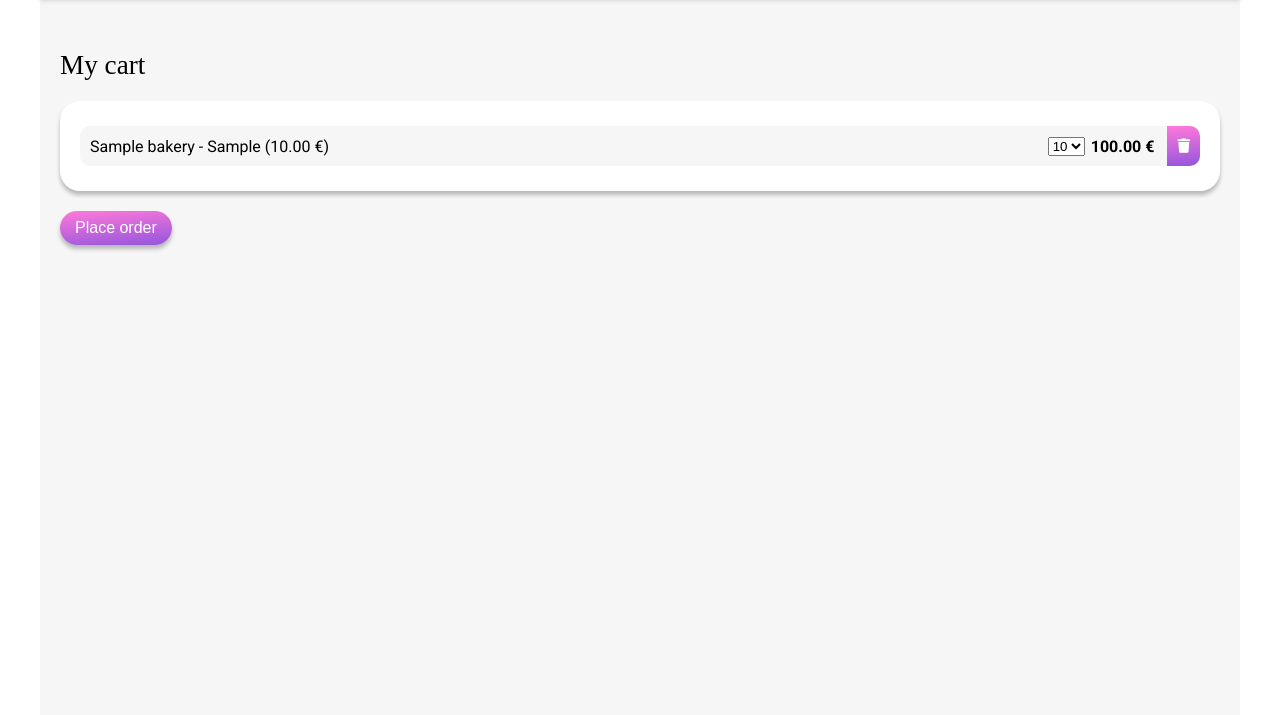
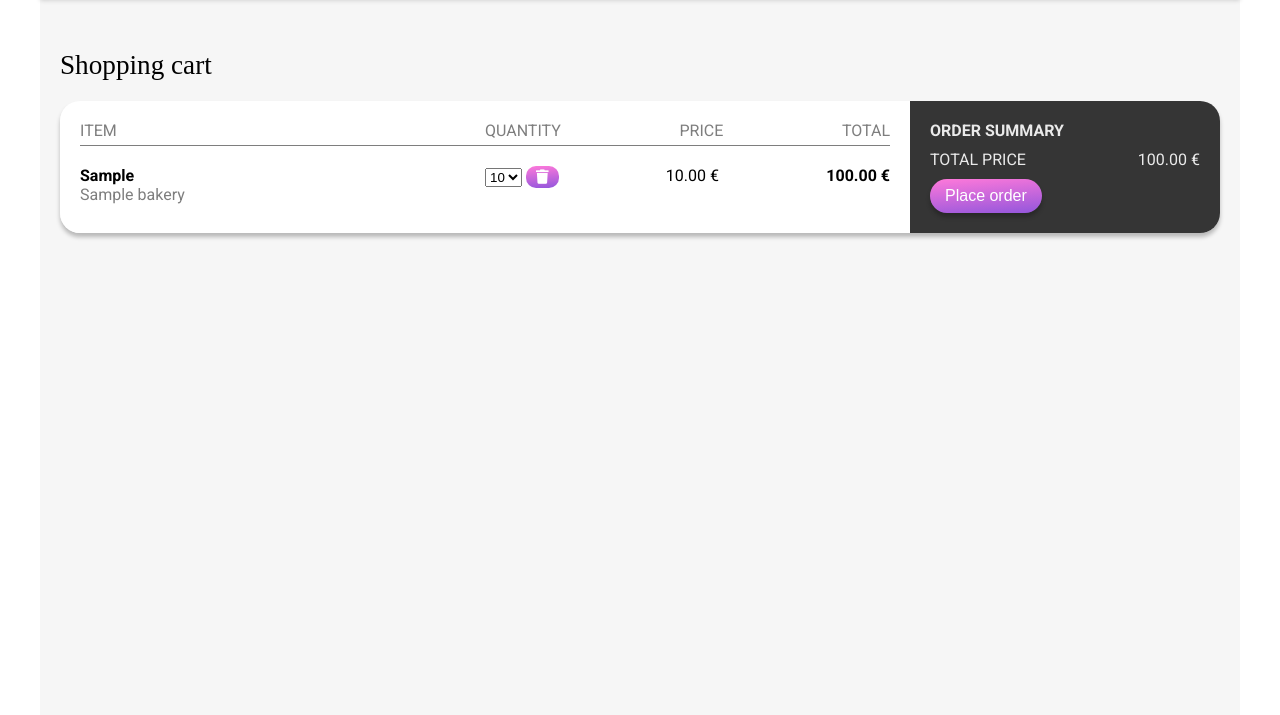
Before and after one commit to mathieuc22/capstone, a Django app: page /cart in a window 1280 px wide. Shown: the part 85-800 px from the top of the page. Run offline with Django 3.2, Linux system fonts and the light colour scheme; a user stored in the database is signed in; tables that the repository leaves empty hold one stand-in row (values such as "Sample post"); some libraries are stand-ins or nearby versions; some web fonts are replaced.

Commit message:
Cart redesign

```diff
--- a/capstone/boulange/sass/pages/_cart.scss
+++ b/capstone/boulange/sass/pages/_cart.scss
@@ -1,49 +1,92 @@
-.cart {
-  background-color: white;
+.cart-container {
+  display: flex;
   border-radius: 20px;
-  transition: 0.3s;
-  text-decoration: none;
-  color: black;
-  position: relative;
-  transition: box-shadow 0.3s ease-in-out;
-  padding: 20px;
+  overflow: hidden;
   margin-top: 20px;
   margin-bottom: 20px;
   @include card-shadow;
+
+  @media (max-width: 599px) {
+    flex-direction: column;
+  }
+}
+
+.cart {
+  flex: 3;
+  background-color: white;
+  color: black;
+  position: relative;
+  padding: 20px;
+}
+
+.cart-header {
+  display: flex;
+  justify-content: space-between;
+  text-transform: uppercase;
+  color: $span-color;
+  padding-bottom: 5px;
+  border-bottom: 1px solid $span-color;
+  margin-bottom: 15px;
+  @media (max-width: 599px) {
+    display: none;
+  }
+
   &__item {
-    background-color: $background-clear-color;
-    border-radius: 10px;
-    overflow: hidden;
-    margin: 5px 0;
+    flex: 1;
+  }
+
+  &__info {
+    flex: 1;
     display: flex;
     justify-content: space-between;
-    min-height: 40px;
   }
-  &__content {
-    flex: auto;
-    padding: 10px;
+}
+
+.cart-item {
+  padding-top: 5px;
+  padding-bottom: 5px;
+  display: flex;
+  justify-content: space-between;
+  @media (max-width: 599px) {
+    flex-direction: column;
+    gap: 5px;
+  }
+
+  &__item {
+    flex: 1;
+    @media (max-width: 599px) {
+      width: 100%;
+      display: flex;
+      gap: 10px;
+    }
+  }
+
+  &__info {
+    flex: 1;
     display: flex;
     justify-content: space-between;
-    flex-wrap: wrap;
-    align-items: center;
   }
-  &__info {
-    display: flex;
-    justify-content: space-around;
-    > * {
-      margin: 0 3px;
-    }
+
+  &__pastry {
+    font-weight: 700;
   }
-  &__delete-item {
+
+  &__bakery {
+    color: #7e7e7e;
+  }
+
+  &__delete {
     text-decoration: none;
     font-size: 0.9em;
-    padding: 0 10px;
-    cursor:pointer;
+    padding: 3px 10px;
+    cursor: pointer;
     text-align: center;
     color: white;
     background: $primaire-color;
     background: linear-gradient(355deg, $primaire-color, $secondaire-color);
     border: none;
+    border-radius: 10px;
+
     &:active {
       transform: scale(110%);
     }
@@ -52,4 +95,35 @@
       opacity: 90%;
     }
   }
+
+  &__total {
+    font-weight: 700;
+  }
 }
+
+.order-summary {
+  flex: 1;
+  gap: 10px;
+  background-color: $background-color;
+  display: flex;
+  flex-direction: column;
+  justify-content: space-between;
+  padding: 20px;
+  color: $background-light-color;
+
+  @media (max-width: 599px) {
+    align-items: center;
+  }
+
+  &__title {
+    text-transform: uppercase;
+    font-weight: 700;
+  }
+
+  &__cost {
+    text-transform: uppercase;
+    display: flex;
+    justify-content: space-between;
+    flex-wrap: wrap;
+  }
+}
--- a/capstone/boulange/static/boulange/main.js
+++ b/capstone/boulange/static/boulange/main.js
@@ -39,7 +39,7 @@ document.addEventListener('DOMContentLoaded', function() {
   const changeQuantity = document.querySelectorAll('.pastryQuantity')
   if (changeQuantity) {
     changeQuantity.forEach(select => { select.addEventListener('change', (event) => updateQuantity(event)) });
-    document.querySelectorAll('.cart__delete-item').forEach(form => { form.addEventListener('click', (event) => delete_item(event)) });
+    document.querySelectorAll('.cart-item__delete').forEach(form => { form.addEventListener('click', (event) => delete_item(event)) });
   }
   // Call the like API
   const likeBakeries = document.querySelectorAll('.like-bakery')
@@ -194,6 +194,7 @@ function updateQuantity(event) {
       // Print result
       console.log(result);
       updateCartQuantity(result.cart_qty);
+      document.querySelector('.order-summary__price').innerHTML = `${ result.cart_total_price } €`;
   });
 
   const price = Number(document.querySelector(`#pastryPrice-${id}`).innerHTML.replace(" €",""));
@@ -208,6 +209,7 @@ function delete_item(event) {
   const id = event.currentTarget.id.split('delete-')[1]
   const deleteItem = document.querySelector(`#${event.currentTarget.id}`)
   const placeOrder = document.querySelector('#order')
+  const totalPrice = document.querySelector('.cart__price')
 
   fetch(`/cart/delete/${id}`, {
     method: 'DELETE',
@@ -221,13 +223,16 @@ function delete_item(event) {
       // Print result
       console.log(result);
       if(result.cart_qty){
-        deleteItem.parentElement.remove();
+        deleteItem.parentElement.parentElement.parentElement.remove();
       }
       else {
-        deleteItem.parentElement.parentElement.remove();
+
+        const totalPrice = document.querySelector('.cart-container')
         placeOrder.remove();
+        totalPrice.remove();
       }
       updateCartQuantity(result.cart_qty);
+      document.querySelector('.order-summary__price').innerHTML = `${ result.cart_total_price } €`;
   });
 
 }
--- a/capstone/boulange/static/boulange/style.css
+++ b/capstone/boulange/static/boulange/style.css
@@ -815,60 +815,131 @@ footer a {
   transform: scale(110%);
 }
 
-.cart {
-  background-color: white;
+.cart-container {
+  display: flex;
   border-radius: 20px;
-  transition: 0.3s;
-  text-decoration: none;
-  color: black;
-  position: relative;
-  transition: box-shadow 0.3s ease-in-out;
-  padding: 20px;
+  overflow: hidden;
   margin-top: 20px;
   margin-bottom: 20px;
   box-shadow: 0 4px 4px 0 rgba(0, 0, 0, 0.25);
 }
-.cart__item {
-  background-color: #f6f6f6;
-  border-radius: 10px;
-  overflow: hidden;
-  margin: 5px 0;
+@media (max-width: 599px) {
+  .cart-container {
+    flex-direction: column;
+  }
+}
+
+.cart {
+  flex: 3;
+  background-color: white;
+  color: black;
+  position: relative;
+  padding: 20px;
+}
+
+.cart-header {
   display: flex;
   justify-content: space-between;
-  min-height: 40px;
+  text-transform: uppercase;
+  color: #7e7e7e;
+  padding-bottom: 5px;
+  border-bottom: 1px solid #7e7e7e;
+  margin-bottom: 15px;
 }
-.cart__content {
-  flex: auto;
-  padding: 10px;
+@media (max-width: 599px) {
+  .cart-header {
+    display: none;
+  }
+}
+.cart-header__item {
+  flex: 1;
+}
+.cart-header__info {
+  flex: 1;
   display: flex;
   justify-content: space-between;
-  flex-wrap: wrap;
-  align-items: center;
 }
-.cart__info {
+
+.cart-item {
+  padding-top: 5px;
+  padding-bottom: 5px;
   display: flex;
-  justify-content: space-around;
+  justify-content: space-between;
 }
-.cart__info > * {
-  margin: 0 3px;
+@media (max-width: 599px) {
+  .cart-item {
+    flex-direction: column;
+    gap: 5px;
+  }
 }
-.cart__delete-item {
+.cart-item__item {
+  flex: 1;
+}
+@media (max-width: 599px) {
+  .cart-item__item {
+    width: 100%;
+    display: flex;
+    gap: 10px;
+  }
+}
+.cart-item__info {
+  flex: 1;
+  display: flex;
+  justify-content: space-between;
+}
+.cart-item__pastry {
+  font-weight: 700;
+}
+.cart-item__bakery {
+  color: #7e7e7e;
+}
+.cart-item__delete {
   text-decoration: none;
   font-size: 0.9em;
-  padding: 0 10px;
+  padding: 3px 10px;
   cursor: pointer;
   text-align: center;
   color: white;
   background: #9356DC;
   background: linear-gradient(355deg, #9356DC, #FF79DA);
   border: none;
+  border-radius: 10px;
   transition: box-shadow 0.3s ease-in-out;
 }
-.cart__delete-item:active {
+.cart-item__delete:active {
   transform: scale(110%);
 }
-.cart__delete-item:hover {
+.cart-item__delete:hover {
   opacity: 90%;
+}
+.cart-item__total {
+  font-weight: 700;
+}
+
+.order-summary {
+  flex: 1;
+  gap: 10px;
+  background-color: #353535;
+  display: flex;
+  flex-direction: column;
+  justify-content: space-between;
+  padding: 20px;
+  color: #eaeaea;
+}
+@media (max-width: 599px) {
+  .order-summary {
+    align-items: center;
+  }
+}
+.order-summary__title {
+  text-transform: uppercase;
+  font-weight: 700;
+}
+.order-summary__cost {
+  text-transform: uppercase;
+  display: flex;
+  justify-content: space-between;
+  flex-wrap: wrap;
 }
 
 .order__subtitle {
--- a/capstone/boulange/templates/boulange/cart.html
+++ b/capstone/boulange/templates/boulange/cart.html
@@ -3,35 +3,64 @@
 
 {% block body %}
 <section class="container">
-  <h1 class="container__title">My cart</h1>
+  <h1 class="container__title">Shopping cart</h1>
   {% if message %}
   <div class="alert">{{ message }}</div>
   {% else %}
-  <ul class="cart">
+
+  <div class="cart-container">
+    <div class="cart">
+
+      <div class="cart-header">
+        <div class="cart-header__item">
+          <div>Item</div>
+        </div>
+        <div class="cart-header__info">
+          <div>Quantity</div>
+          <div>Price</div>
+          <div>Total</div>
+        </div>
+      </div>
+
+      <ul>
         {% for cart_item in cart_items %}
-    <li class="cart__item">
-      <div class="cart__content">
-        <div class="cart__text">{{ cart_item.pastry.bakery.name }} - {{ cart_item.pastry.item }} (<span id="pastryPrice-{{ cart_item.pastry.pastry_id }}">{{cart_item.pastry.price}} €</span>)</div>
-        <div class="cart__info">
+        <li class="cart-item">
+          <div class="cart-item__item">
+            <div class="cart-item__pastry">{{ cart_item.pastry.item }}</div>
+            <div class="cart-item__bakery">{{ cart_item.pastry.bakery.name }}</div>
+          </div>
+          <div class="cart-item__info">
+            <div class="cart-item__quantity">
               <select class="pastryQuantity" id="pastryQuantity-{{ cart_item.pastry.pastry_id }}">
                 {% for i in '0123456789'|make_list %}
                 <option value="{{ forloop.counter }}" {% if cart_item.quantity == forloop.counter %}selected{% endif %}>{{ forloop.counter }}</option>
                 {% endfor %}
               </select>
-          <div>
-            <strong id="linePrice-{{ cart_item.pastry.pastry_id }}">{{ cart_item.getPrice }} €</strong>
+              <button type="button" class="cart-item__delete" id="delete-{{ cart_item.line_id }}"><i class="fas fa-trash"></i></button>
             </div>
+            <div class="cart-item__price" id="pastryPrice-{{ cart_item.pastry.pastry_id }}">{{cart_item.pastry.price}} €</div>
+            <div class="cart-item__total" id="linePrice-{{ cart_item.pastry.pastry_id }}">{{ cart_item.getPrice }} €</div>
           </div>
-      </div>
-      <button type="button" class="cart__delete-item" id="delete-{{ cart_item.line_id }}"><i class="fas fa-trash"></i></button>
         </li>
         {% endfor %}
       </ul>
+    </div>
+
+    <div class="order-summary">
+      <h2 class="order-summary__title">Order Summary</h2>
+      <div class="order-summary__cost">
+        <div>Total price</div>
+        <div class="order-summary__price">{{ cart_total_price }} €</div>
+      </div>
       <form action="{% url 'place_order' %}" method="POST">
         {% csrf_token %}
-    <label for="order" hidden>Place order</label>
+        <label for="order" hidden>Checkout</label>
         <input class="btn" id="order" type="submit" value="Place order">
       </form>
+    </div>
+
+  </div>
+
   {% endif %}
 </section>
 {% endblock %}
--- a/capstone/boulange/views.py
+++ b/capstone/boulange/views.py
@@ -210,9 +210,15 @@ def cart(request):
             else:
                 cart_item.quantity = cart_item.quantity + 1
             cart_item.save()
+            # Query all the lines
+            cart_items = Cart.objects.filter(user=request.user)
             # Query cart quantity
             cart_qty = Cart.objects.filter(user=request.user).aggregate(Sum('quantity'))
-            return JsonResponse({"message": f'Quantity updated for {cart_item.pastry}', "cart_qty": cart_qty['quantity__sum']})
+            # Query cart price
+            cart_total_price = 0
+            for item in cart_items :
+                cart_total_price += item.getPrice()
+            return JsonResponse({"message": f'Quantity updated for {cart_item.pastry}', "cart_qty": cart_qty['quantity__sum'], "cart_total_price": cart_total_price})
         else:
             pastry = Pastry.objects.get(pk=pastryId)
             user = User.objects.get(username=request.user)
@@ -230,8 +236,12 @@ def cart(request):
         cart_items = Cart.objects.filter(user=request.user)
         # Query cart quantity
         cart_qty = Cart.objects.filter(user=request.user).aggregate(Sum('quantity'))
+        # Query cart price
+        cart_total_price = 0
+        for item in cart_items :
+            cart_total_price += item.getPrice()
         if cart_items:
-            context = {'cart_items': cart_items}
+            context = {'cart_items': cart_items, 'cart_total_price': cart_total_price}
         else:
             context = {'message': 'Nothing in your cart'}
         if request.headers['Content-Type'] == 'application/json':
@@ -245,9 +255,15 @@ def line_delete(request, line_id):
     # Query for the cart item
     item = get_object_or_404(Cart, pk=line_id)
     item.delete()
+    # Query all the lines
+    cart_items = Cart.objects.filter(user=request.user)
     # Query cart quantity
     cart_qty = Cart.objects.filter(user=request.user).aggregate(Sum('quantity'))
-    return JsonResponse({"message": "Item deleted", "cart_qty": cart_qty['quantity__sum']})
+    # Query cart price
+    cart_total_price = 0
+    for item in cart_items :
+        cart_total_price += item.getPrice()
+    return JsonResponse({"message": "Item deleted", "cart_qty": cart_qty['quantity__sum'], "cart_total_price": cart_total_price})
 
 @login_required
 @csrf_exempt
```
Also changed, not shown: 1 other file. Lines whose indentation alone changed are shown as unchanged.
